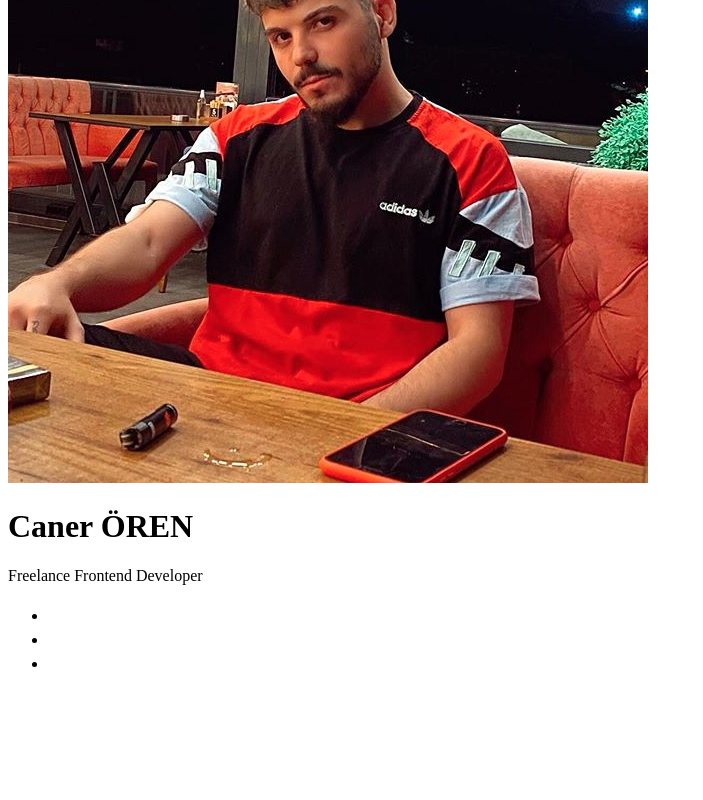
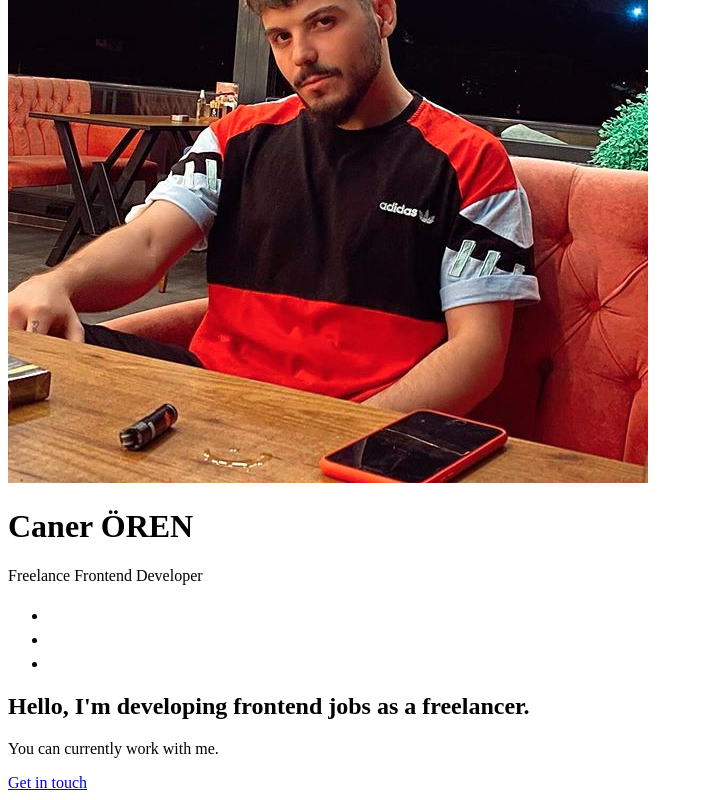
Before and after one commit to canerorenn/caneroren, a Next.js app: page / in a window 1280 px wide. Shown: the part 325-1125 px from the top of the page, without its empty margins (0-703 px from the left). Before the commit the page ends 1014 px from the top, so only its background shows below. Built offline with nearby package versions, Linux system fonts and the light colour scheme.

Commit message:
Entry geliştirildi

```diff
--- a/pages/index.js
+++ b/pages/index.js
@@ -1,10 +1,16 @@
 import React from 'react'
 import Layout from '../components/Layout'
+
+import Button from '../components/Button'
 
 export default function HomePage() {
   return (
     <Layout>
-
+      <section className="entry">
+        <h1><strong>Hello,</strong> I'm developing frontend jobs as a freelancer.</h1>
+        <p>You can currently <span>work</span> with me.</p>
+        <Button content="Get in touch" tag="link" href="/get-in-touch" className="button" />
+      </section>
     </Layout>
   )
 }
--- a/styles/_layout.scss
+++ b/styles/_layout.scss
@@ -24,19 +24,22 @@ body,
 }
 
 body {
-  background-color: var(--bg-color);
-}
+  position: relative;
 
-:root {
-  --bg-color: #ffffff;
-  --text-color: #000000;
-  --red-color: #f34040;
-}
-
-@media (prefers-color-scheme: dark) {
-  :root {
-    --bg-color: #000000;
-    --text-color: #ffffff;
+  &::after {
+    content: "";
+    width: 100%;
+    height: 100%;
+    position: fixed;
+    top: 0;
+    left: 0;
+    z-index: -1;
+    background: radial-gradient(
+      115.92% 115.92% at 30.9% 100%,
+      rgba(255, 255, 255, 0.0728767) 0%,
+      rgba(88, 130, 242, 0.14) 48.52%,
+      rgba(255, 255, 255, 0) 78.33%
+    );
   }
 }
 
@@ -62,3 +65,22 @@ body {
   margin-left: auto;
   margin-right: auto;
 }
+
+.entry {
+  padding-top: 50px;
+  position: relative;
+
+  h1 {
+    margin-bottom: 30px;
+  }
+
+  p {
+    font-size: 24px;
+    line-height: 24px;
+    margin-bottom: 50px;
+
+    span {
+      color: $color-red;
+    }
+  }
+}
--- a/styles/main.scss
+++ b/styles/main.scss
@@ -7,3 +7,4 @@
 // Components
 
 @import "./components/header";
+@import "./components/button";
```
